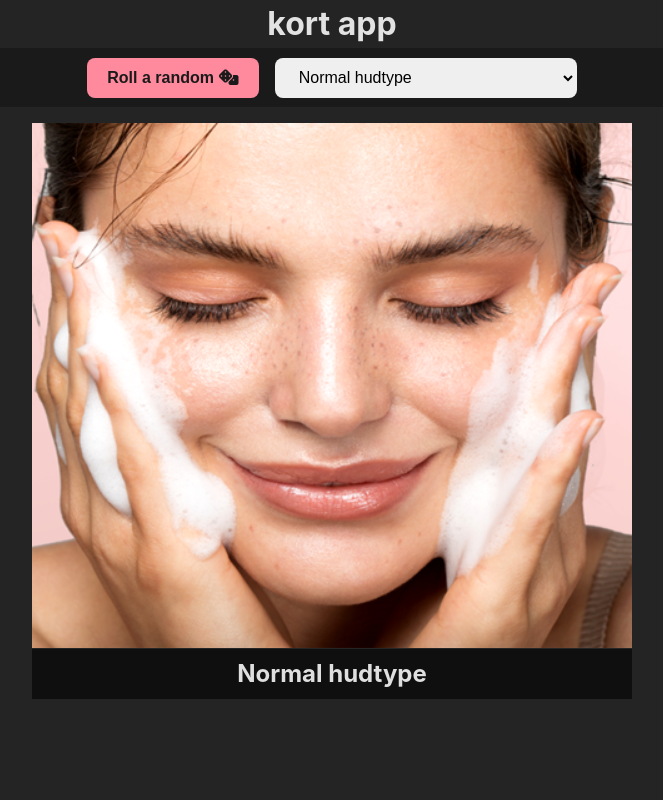
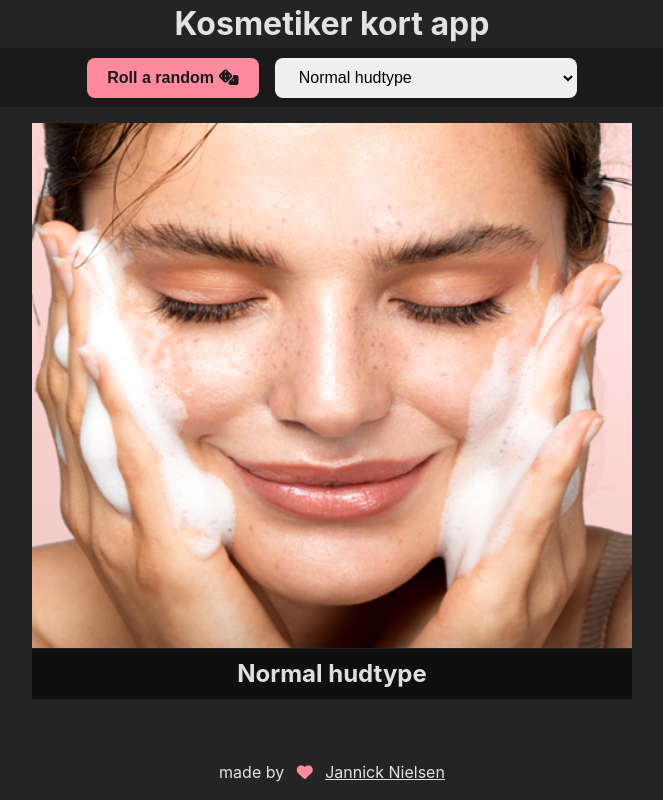
Before and after one commit to LolerSwager/cardapp, a React (Vite) app: page / in a window 1280 px wide. Shown: the whole page, without its empty margins (308-971 px from the left). Built offline with nearby package versions, Linux system fonts and the light colour scheme.

Commit message:
made grid and added footer

```diff
--- a/src/App.css
+++ b/src/App.css
@@ -1,6 +1,5 @@
 @import url("https://cdnjs.cloudflare.com/ajax/libs/font-awesome/6.3.0/css/all.min.css");
 @import url("https://fonts.googleapis.com/css2?family=Poppins:ital,wght@0,100;0,200;0,300;0,400;0,500;0,600;0,700;0,800;0,900;1,100;1,200;1,300;1,400;1,500;1,600;1,700;1,800;1,900&display=swap");
-
 
 h1 {
     text-align: center;
--- a/src/App.jsx
+++ b/src/App.jsx
@@ -1,110 +1,37 @@
-import React, { useEffect, useState } from "react"
+import React, { useState } from "react"
 import styled from "styled-components"
-import Card from "./Components/Card"
-import { CardsArray as cards } from "./Json/CardsArray"
 import "./App.css"
-
-//? random til map  .sort(() => Math.random() - 0.5)
+import CardSite from "./Page/CardSite"
 
 export default function App() {
-    const [cardNum, setCardNum] = useState(1)
-
-    let handleChange = (event) => {
-        setCardNum(parseInt(event.target.value))
-    }
-
-    console.log(cardNum)
-
-    // den her vælger kortet
-    function RenderCard() {
-        if (cardNum === 0) {
-            return cards.slice(0, cards.length).map((data) => <Card data={data} key={data.id} />)
-        } else {
-            return cards.slice(cardNum - 1, cardNum).map((data) => <Card data={data} key={data.id} />)
-        }
-    }
-
-    function RandomRoll() {
-        const randomNum = Math.floor(Math.random() * cards.length) + 1
-        if (randomNum === cardNum) {
-            RandomRoll()
-        } else {
-            setCardNum(randomNum)
-        }
-    }
-
     return (
-        <main>
-            <h1>kort app</h1>
-            <StyledMenu>
-                <button onClick={() => RandomRoll()}>
-                    Roll a random <i className="fa-solid fa-dice"></i>
-                </button>
-                <select value={cardNum} onChange={handleChange}>
-                    <option value={0}>show all</option>
-                    {cards.map((data) => (
-                        <option value={data.id} key={data.id}>
-                            {data.title}
-                        </option>
-                    ))}
-                </select>
-            </StyledMenu>
-            <div className="card-holder">{RenderCard()}</div>
-        </main>
+        <>
+            <CardSite />
+            <StyledFooter>
+                <p>
+                    made by <i class="fa-solid fa-heart"></i>{" "}
+                    <a href="https://github.com/LolerSwager">Jannick Nielsen</a>
+                </p>
+            </StyledFooter>
+        </>
     )
 }
 
-const StyledMenu = styled.menu`
+const StyledFooter = styled.footer`
     display: flex;
+    align-items: center;
     justify-content: center;
-    flex-wrap: wrap;
-    gap: 1rem;
     width: 100%;
-    background-color: #1a1a1a;
-    padding: 0.6em 1.2em;
-    button {
-        background-color: #ff8a9e;
-        color: #1a1a1a;
-        border: 1px solid transparent;
-        border-radius: 8px;
-        transition: border-color 0.25s;
-        padding: 0.6em 1.2em;
-        font-size: 1em;
-        font-weight: 700;
-        cursor: pointer;
-        &:hover {
-            border-color: #ff8a9e;
-            background-color: #1a1a1a;
+    padding: 1rem;
+    p {
+        i {
+            margin: 0 0.5rem;
             color: #ff8a9e;
         }
-        &:disabled {
-            background-color: #1a1a1a;
-            color: #6a6a6a;
+        a {
+            color: #ffffffde;
             &:hover {
-                border-color: #1a1a1a;
-                background-color: #1a1a1a;
-                color: #6a6a6a;
-                cursor: default;
-            }
-        }
-    }
-    select {
-        border: 1px solid transparent;
-        border-radius: 8px;
-        transition: border-color 0.25s;
-        padding: 0.6em 1.2em;
-        font-size: 1em;
-        cursor: pointer;
-        &:hover,
-        :focus {
-            border-color: #ff8a9e !important;
-        }
-        option {
-            cursor: pointer;
-            &:checked,
-            :hover,
-            :focus {
-                background-color: #ff8a9e !important;
+                color: #ff8a9e;
             }
         }
     }
--- a/src/Page/CardSite.jsx
+++ b/src/Page/CardSite.jsx
@@ -1,5 +1,107 @@
-/* export default CardSite(){
-    return(
-        <h1>asd</h1>
+import React, { useState } from "react"
+import styled from "styled-components"
+import Card from "../Components/Card"
+import { CardsArray as cards } from "../Json/CardsArray"
+
+export default function CardSite() {
+    const [cardNum, setCardNum] = useState(1)
+
+    let handleChange = (event) => {
+        setCardNum(parseInt(event.target.value))
+    }
+
+    // console.log(cardNum)
+
+    function RenderCard() {
+        if (cardNum === 0) {
+            return cards.slice(0, cards.length).map((data) => <Card data={data} key={data.id} />)
+        } else {
+            return cards.slice(cardNum - 1, cardNum).map((data) => <Card data={data} key={data.id} />)
+        }
+    }
+
+    function RandomRoll() {
+        const randomNum = Math.floor(Math.random() * cards.length) + 1
+        if (randomNum === cardNum) {
+            RandomRoll()
+        } else {
+            setCardNum(randomNum)
+        }
+    }
+
+    return (
+        <main>
+            <h1>Kosmetiker kort app</h1>
+            <StyledMenu>
+                <button onClick={() => RandomRoll()}>
+                    Roll a random <i className="fa-solid fa-dice"></i>
+                </button>
+                <select value={cardNum} onChange={handleChange}>
+                    <option value={0}>show all</option>
+                    {cards.map((data) => (
+                        <option value={data.id} key={data.id}>
+                            {data.title}
+                        </option>
+                    ))}
+                </select>
+            </StyledMenu>
+            <div className="card-holder">{RenderCard()}</div>
+        </main>
     )
-} */
+}
+
+const StyledMenu = styled.menu`
+    display: flex;
+    justify-content: center;
+    flex-wrap: wrap;
+    gap: 1rem;
+    width: 100%;
+    background-color: #1a1a1a;
+    padding: 0.6em 1.2em;
+    button {
+        background-color: #ff8a9e;
+        color: #1a1a1a;
+        border: 1px solid transparent;
+        border-radius: 8px;
+        transition: border-color 0.25s;
+        padding: 0.6em 1.2em;
+        font-size: 1em;
+        font-weight: 700;
+        cursor: pointer;
+        &:hover {
+            border-color: #ff8a9e;
+            background-color: #1a1a1a;
+            color: #ff8a9e;
+        }
+        &:disabled {
+            background-color: #1a1a1a;
+            color: #6a6a6a;
+            &:hover {
+                border-color: #1a1a1a;
+                background-color: #1a1a1a;
+                color: #6a6a6a;
+                cursor: default;
+            }
+        }
+    }
+    select {
+        border: 1px solid transparent;
+        border-radius: 8px;
+        transition: border-color 0.25s;
+        padding: 0.6em 1.2em;
+        font-size: 1em;
+        cursor: pointer;
+        &:hover,
+        :focus {
+            border-color: #ff8a9e !important;
+        }
+        option {
+            cursor: pointer;
+            &:checked,
+            :hover,
+            :focus {
+                background-color: #ff8a9e !important;
+            }
+        }
+    }
+`
--- a/src/index.css
+++ b/src/index.css
@@ -4,7 +4,7 @@
     font-weight: 400;
 
     color-scheme: light dark;
-    color: rgba(255, 255, 255, 0.87);
+    color: #ffffffde;
     background-color: #242424;
 
     font-synthesis: none;
@@ -12,6 +12,15 @@
     -webkit-font-smoothing: antialiased;
     -moz-osx-font-smoothing: grayscale;
     -webkit-text-size-adjust: 100%;
+}
+
+#root {
+    width: 100%;
+    height: 100vh;
+    display: grid;
+    grid-template-columns: 1fr;
+    grid-template-rows: 1fr auto;
+    margin: auto;
 }
 
 * {
```
Also changed, not shown: src/Page/Home.jsx (deleted).
